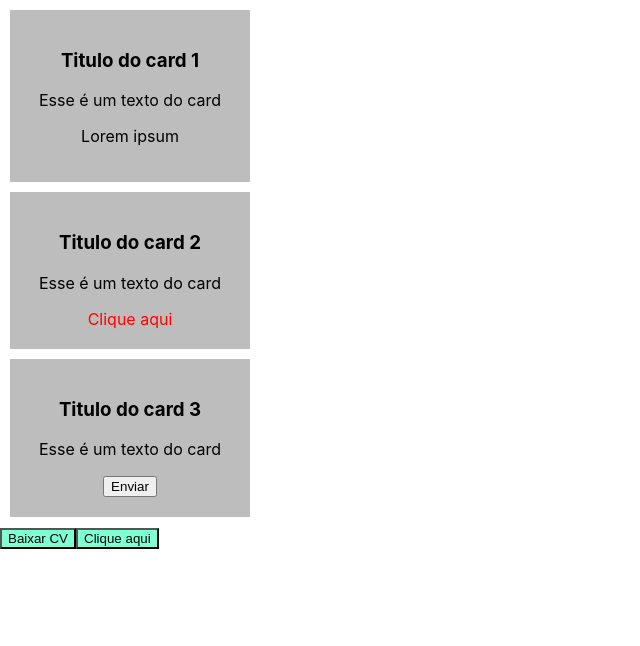
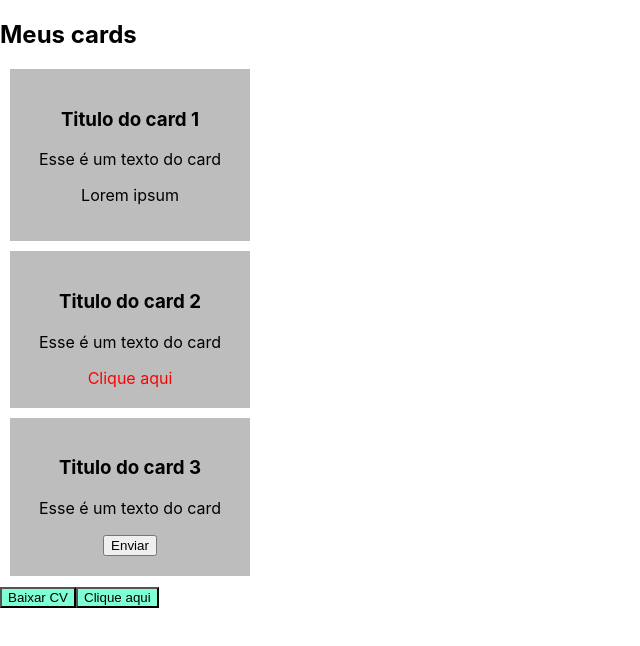
Before and after one commit to CalebeFelipe/react-base, a React (Create React App) app: page / in a window 1280 px wide. Shown: the top 646 px of the page, without its empty margins (0-640 px from the left). Built offline with nearby package versions, Linux system fonts and the light colour scheme.

Commit message:
feat: learning multiple components

```diff
--- a/src/App.js
+++ b/src/App.js
@@ -1,25 +1,11 @@
 import './App.css';
 import { Button } from './components/button/button.js';
-import { Card } from './components/card/card.js'
+import { Cards } from './components/cards/cards.js'
 
 function App() {
   return (
     <>
-      <Card>
-        <h3>Titulo do card 1</h3>
-        <p>Esse é um texto do card</p>
-        <p>Lorem ipsum</p>
-      </Card>
-      <Card>
-        <h3>Titulo do card 2</h3>
-        <p>Esse é um texto do card</p>
-        <a>Clique aqui</a>
-      </Card>
-      <Card>
-        <h3>Titulo do card 3</h3>
-        <p>Esse é um texto do card</p>
-        <button>Enviar</button>
-      </Card>
+      <Cards />
       <Button label="Baixar CV"/>
       <Button />
     </>
--- a/src/components/card/card.js
+++ b/src/components/card/card.js
@@ -1,4 +1,4 @@
-import React from 'react'
+import React, { Component } from 'react'
 import './card.css'
 
 export const Card = ({children}) => {
@@ -9,7 +9,7 @@ export const Card = ({children}) => {
     )
 }
 
-// export class Card extends React.Component {
+// export class CardClasse extends Component {
 //     render() {
 //         return (
 //             <div className="card">
--- /dev/null
+++ b/src/components/cards/cards.js
@@ -0,0 +1,26 @@
+import { Card } from '../card/card.js'
+
+export const Cards = () => {
+    return (
+        <div>
+            <h2>Meus cards</h2>
+            <div>
+                <Card>
+                    <h3>Titulo do card 1</h3>
+                    <p>Esse é um texto do card</p>
+                    <p>Lorem ipsum</p>
+                </Card>
+                <Card>
+                    <h3>Titulo do card 2</h3>
+                    <p>Esse é um texto do card</p>
+                    <a>Clique aqui</a>
+                </Card>
+                <Card>
+                    <h3>Titulo do card 3</h3>
+                    <p>Esse é um texto do card</p>
+                    <button>Enviar</button>
+                </Card>
+            </div>
+        </div>
+    )
+}
```
